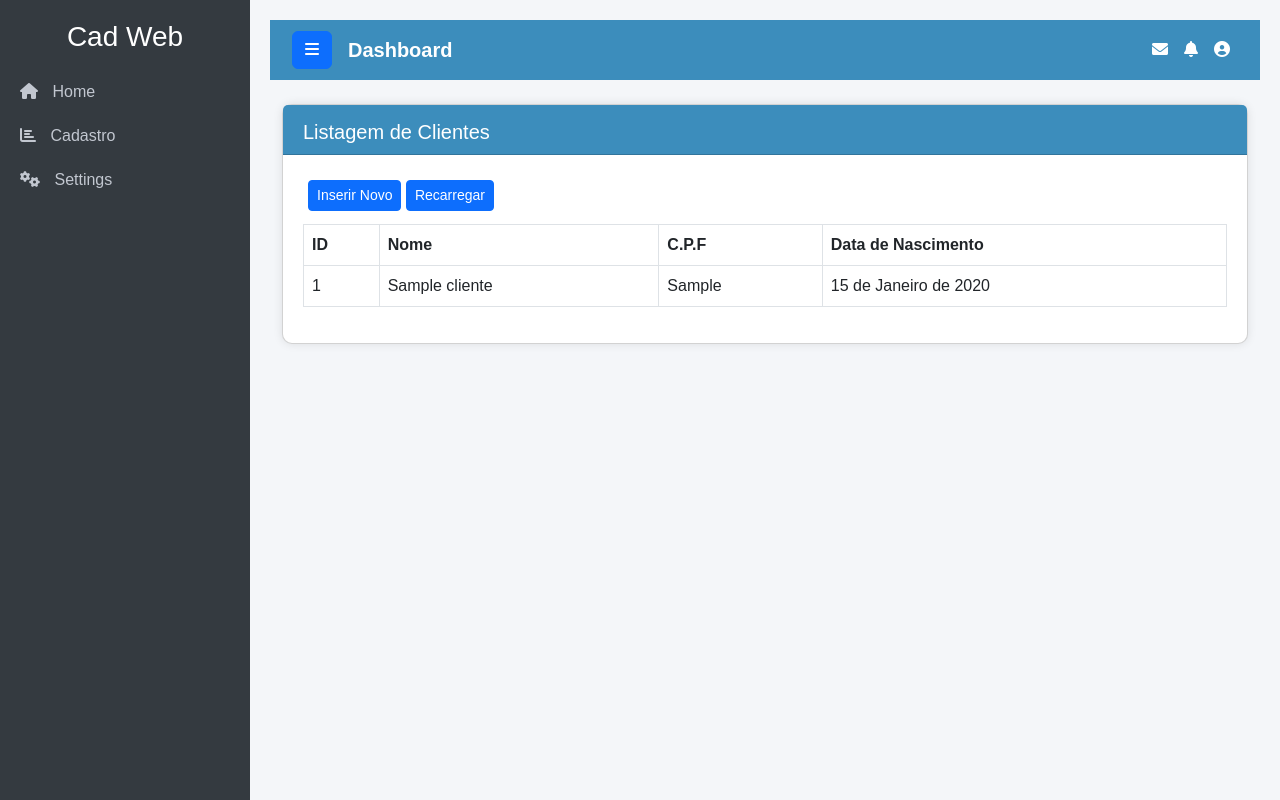
After one commit to s4mpa10/cadweb, a Django app: page /cliente/lista in a window 1280 px wide. The commit adds this page. Run offline with Django 4.2, Linux system fonts and the light colour scheme; tables that the repository leaves empty hold one stand-in row (values such as "Sample post"); some libraries are stand-ins or nearby versions.

Commit message:
adicionando valor

```diff
--- a/home/models.py
+++ b/home/models.py
@@ -9,6 +9,22 @@ class Categoria(models.Model):
     def __str__(self):
         return self.nome
 
+class Cliente(models.Model):
+    nome = models.CharField(max_length=100)
+    cpf = models.CharField(max_length=15,verbose_name="C.P.F")
+    datanasc = models.DateField(verbose_name="Data de Nascimento")
+
+    def __str__(self):
+        return self.nome
+
+    @property
+    def datanascimento(self):
+          """Retorna a data de nascimento no formato DD/MM/AAAA """
+          if self.datanasc:
+               return self.datanasc.strftime('%d/%m/%Y')
+          return None
+
+
 
 # class MeuFormulario(forms.Form):
 #     nome_completo = forms.CharField(validators=[validar_nome()])
--- a/home/urls.py
+++ b/home/urls.py
@@ -8,4 +8,5 @@ urlpatterns = [
     path('detalhe_categoria/<int:id>', views.detalhe_categoria, name='detalhe_categoria'),
     path('editar_categoria/<int:id>/', views.editar_categoria, name='editar_categoria'),
     path('remover_categoria/<int:id>/', views.remover_categoria, name='remover_categoria'),
+    path('cliente/lista', views.cliente, name='listaCliente'),
 ]
--- a/home/views.py
+++ b/home/views.py
@@ -70,3 +70,9 @@ def detalhe_categoria(request, id):
         return redirect('lista')
 
     return render(request, 'categoria/detalhes.html', {'categoria':categoria,})
+
+def cliente(request):
+    contexto={
+        'listaCliente': Cliente.objects.all().order_by('-id')
+    }
+    return render(request,'cliente/lista.html', contexto)
--- /dev/null
+++ b/templates/cliente/lista.html
@@ -0,0 +1,50 @@
+{% extends 'base.html' %}
+
+{% block titulo_conteudo %}
+
+    Listagem de Clientes
+
+{% endblock titulo_conteudo %}
+
+{% block conteudo %}
+    <div class="barrabotoes">
+        <button type="button" class="btn btn-primary btn-sm" onclick="location.href='{% url 'form_categoria' %}'">Inserir Novo</button>
+        <button type="button" class="btn btn-primary btn-sm" onclick="location.href='{% url 'lista' %}'">Recarregar</button>
+        </div>
+    <table class="table table-bordered table-hover">
+        <thead class="thead-dark">
+            <tr>
+                <th scope="col">ID</th>
+                <th scope="col">Nome</th>
+                <th scope="col">C.P.F</th>
+                <th scope="col">Data de Nascimento</th>
+                {% comment %} <th scope="col">Ações</th> {% endcomment %}
+            </tr>
+        </thead>
+        <tbody>
+            {% for cliente in listaCliente %}
+            <tr>
+                <td>{{cliente.id}}</td>
+                <td>{{cliente.nome}}</td>
+                <td>{{cliente.cpf}}</td>
+                <td>{{cliente.datanasc}}</td>
+                {% comment %} <td>
+                    <button type="button" class="btn btn-info" onclick="location.href='{% url 'detalhe_categoria' categoria.id%}'">Detalhes</button>
+                    <button type="button" class="btn btn-warning" onclick="location.href='{% url 'editar_categoria' categoria.id %}'">Alterar</button>
+                    <button type="button" class="btn btn-danger" onclick="confirmClose('{% url 'remover_categoria' categoria.id %}')">Excluir</button>
+                </td> {% endcomment %}
+            </tr>
+            {% endfor %}
+        </tbody>
+    </table>
+
+    {% comment %} <script>
+        function confirmClose(url) {
+            const confirmar = confirm("Confirme para excluir a categoria selecionada?");
+            if (confirmar) {
+                window.location.href = url;
+            }
+        }
+    </script> {% endcomment %}
+
+{% endblock conteudo %}
--- a/templates/menu.html
+++ b/templates/menu.html
@@ -13,7 +13,7 @@
                 <a href="#" class="nav-link">Produtos</a>
             </li>
             <li class="nav-item">
-                <a href="#" class="nav-link">Clientes</a>
+                <a href="{% url 'listaCliente' %}" class="nav-link">Clientes</a>
             </li>
             <li class="nav-item">
                 <a href="#" class="nav-link">Pedidos</a>
```
Also changed, not shown: home/forms.py (+17 -0 lines), home/migrations/0002_cliente.py (added).
